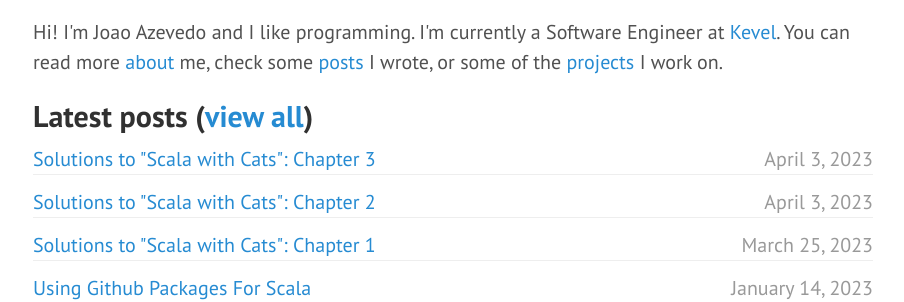
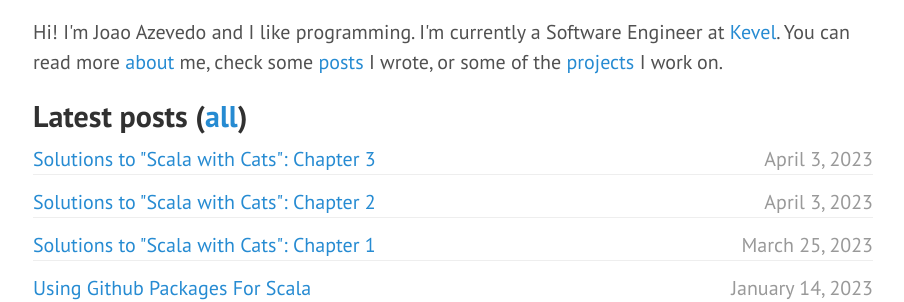
Before and after one commit to jcazevedo/jcazevedo.net, a Jekyll site: the page built from index.html, in a window 1280 px wide. Shown: the part 197-499 px from the top of the page, without its empty margins (187-1091 px from the left). Built offline with Jekyll 4.4.1, drawn with Linux system fonts in a browser that asks for light colours.

Commit message:
Replace "view all" with "all"

```diff
--- a/index.html
+++ b/index.html
@@ -9,7 +9,7 @@ title: Home
   Hi! I'm Joao Azevedo and I like programming. I'm currently a Software Engineer at <a href="https://www.kevel.com/">Kevel</a>. You can read more <a href="/about">about</a> me, check some <a href="/posts">posts</a> I wrote, or some of the <a href="/projects">projects</a> I work on.
 </p>
 
-<h2>Latest posts (<a href="/posts">view all</a>)</h2>
+<h2>Latest posts (<a href="/posts">all</a>)</h2>
 
 <div class="archive-posts">
   {% for post in site.posts limit: 5 %}
```
